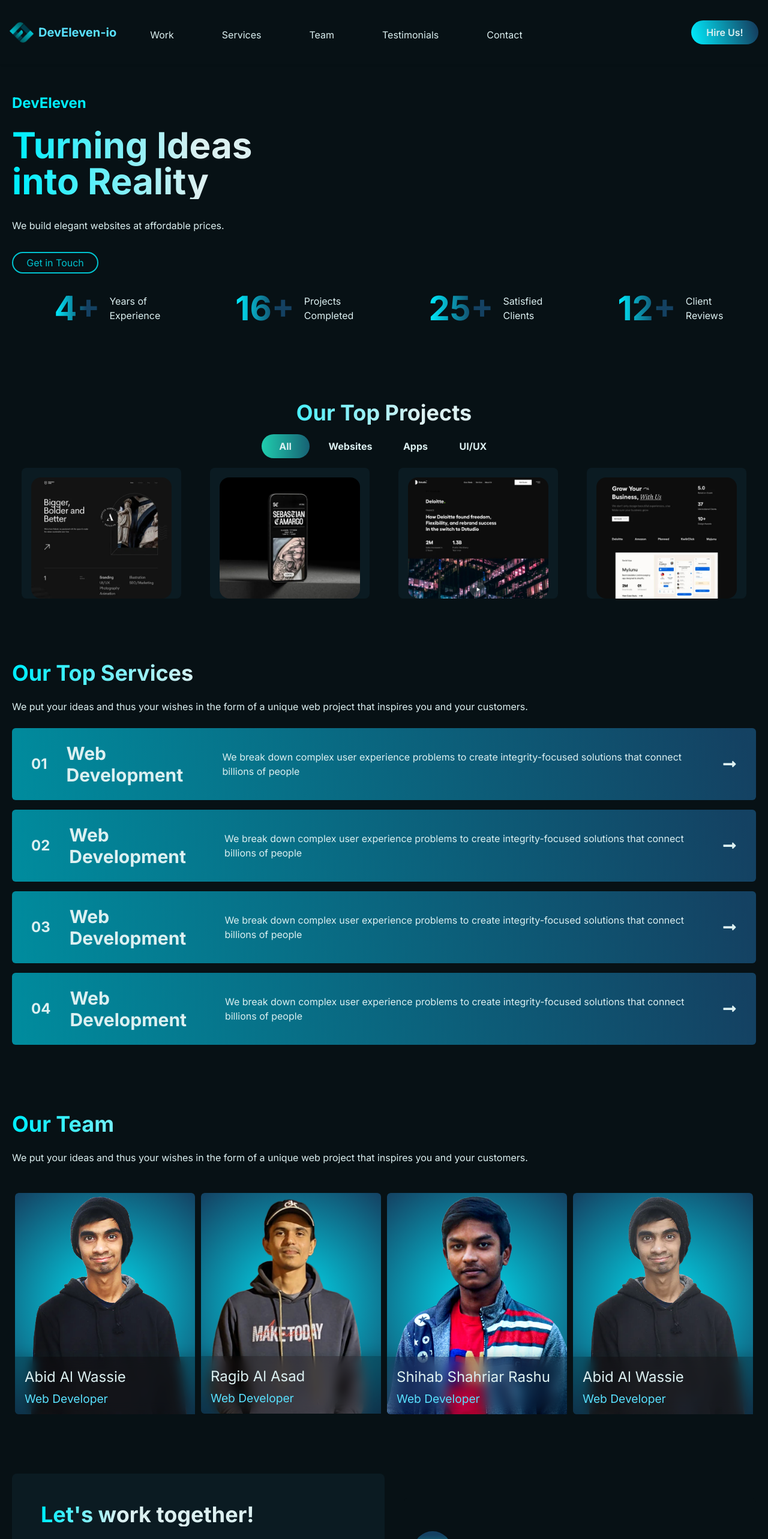
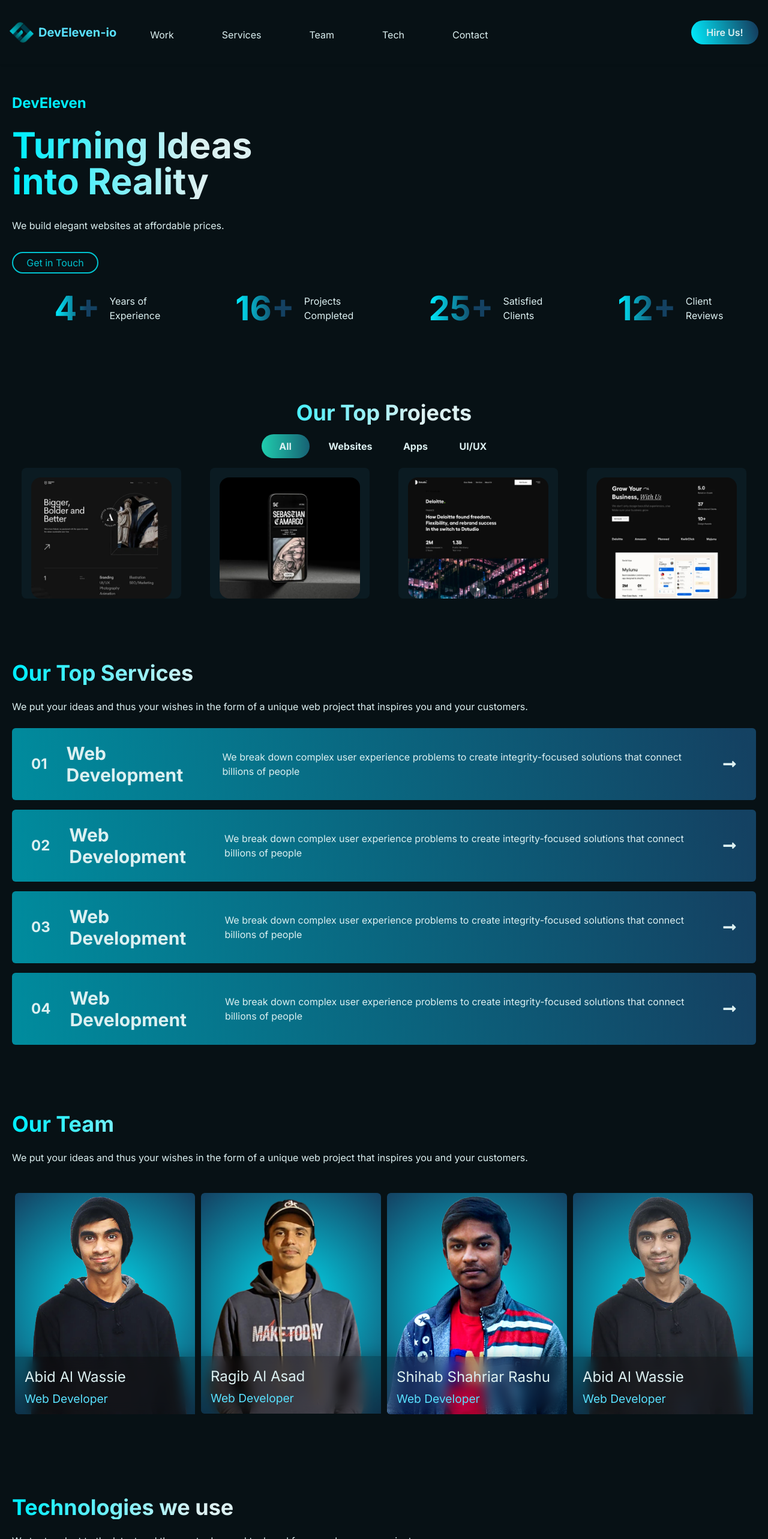
Before and after one commit to DEVELEVEN-io/develeven-io, a Next.js app: page / in a window 1280 px wide. Shown: the top 2566 px of the page at 60% size. Built offline with nearby package versions, Linux system fonts and the light colour scheme.

Commit message:
added navlink transition effect + Tech component placeholder

```diff
--- a/components/Navbar/Navbar.jsx
+++ b/components/Navbar/Navbar.jsx
@@ -16,7 +16,7 @@ const Navbar = () => {
     { to: 'work', offset: -250, label: 'Work' },
     { to: 'services', offset: -300, label: 'Services' },
     { to: 'team', offset: -250, label: 'Team' },
-    { to: 'testimonials', offset: 50, label: 'Testimonials' },
+    { to: 'tech', offset: -250, label: 'Tech' },
     { to: 'contact', offset: -250, label: 'Contact' },
   ];
 
--- /dev/null
+++ b/components/Tech/Tech.jsx
@@ -0,0 +1,18 @@
+// import { images } from "../../constants";
+// import Image from 'next/image';
+// import { FaLinkedin, FaGithub, FaYoutube, FaGlobe } from 'react-icons/fa';
+const Tech = () => {
+  return (
+    <section id="tech" className="container flex flex-col justify-between mx-auto mt-14 w-full">
+      <h2 className="text-4xl font-bold text-gradient my-2">Technologies we use</h2>
+      <p className="my-4">We try to adapt to the latest and the most advanced tech and frameworks on our projects.</p>
+
+      <div className="bg-bglight py-24 h-96">
+
+      </div>
+
+    </section>
+  );
+};
+
+export default Tech;
--- a/components/index.js
+++ b/components/index.js
@@ -5,6 +5,6 @@ export { default as Services } from "./Services/Services";
 export { default as Team } from "./Team/Team";
 export { default as Footer } from "./Footer/Footer";
 export { default as Contact } from "./Contact/Contact";
+export { default as Tech } from "./Tech/Tech";
 // export { default as Skills } from "./Skills/Skills";
 // export { default as YouTube } from "./YouTube/YouTube";
-// export { default as Testimonials } from "./Testimonials/Testimonials";
--- a/src/app/app.css
+++ b/src/app/app.css
@@ -110,7 +110,7 @@
 
 .nav-link a:hover {
   color: var(--cyanblue);
-  transition: all 0.3s ease-in-out;
+  transition: all 0.15s ease-in-out;
 }
 
 
@@ -124,15 +124,21 @@
   padding-bottom: 5px; /* Adjust as needed */
 }
 
-.nav-link a.active::after {
+.nav-link a::after {
   content: '';
   position: absolute;
   left: 0;
   bottom: 0;
-  width: 100%;
+  width: 0; /* Initial width */
   height: 3px; /* Height of the gradient border */
   background: linear-gradient(90deg, var(--cyanblue) 1%, var(--cyandark2) 100%); /* Gradient colors */
+  transition: width 0.3s ease; /* Transition effect */
 }
+
+.nav-link a.active::after {
+  width: 100%; /* Full width on active */
+}
+
 
 
 .btn {
--- a/src/app/page.js
+++ b/src/app/page.js
@@ -1,6 +1,6 @@
 "use client";
 // src/app/pages.js
-import { Header, Work, Services, Team, Navbar, Contact, Footer } from '../../components';
+import { Header, Work, Services, Team, Tech, Navbar, Contact, Footer } from '../../components';
 import { useEffect } from "react";
 
 export default function Home() {
@@ -25,6 +25,7 @@ export default function Home() {
       <Work />
       <Services />
       <Team />
+      <Tech />
       <Contact />
       <Footer />
     </div>
```
